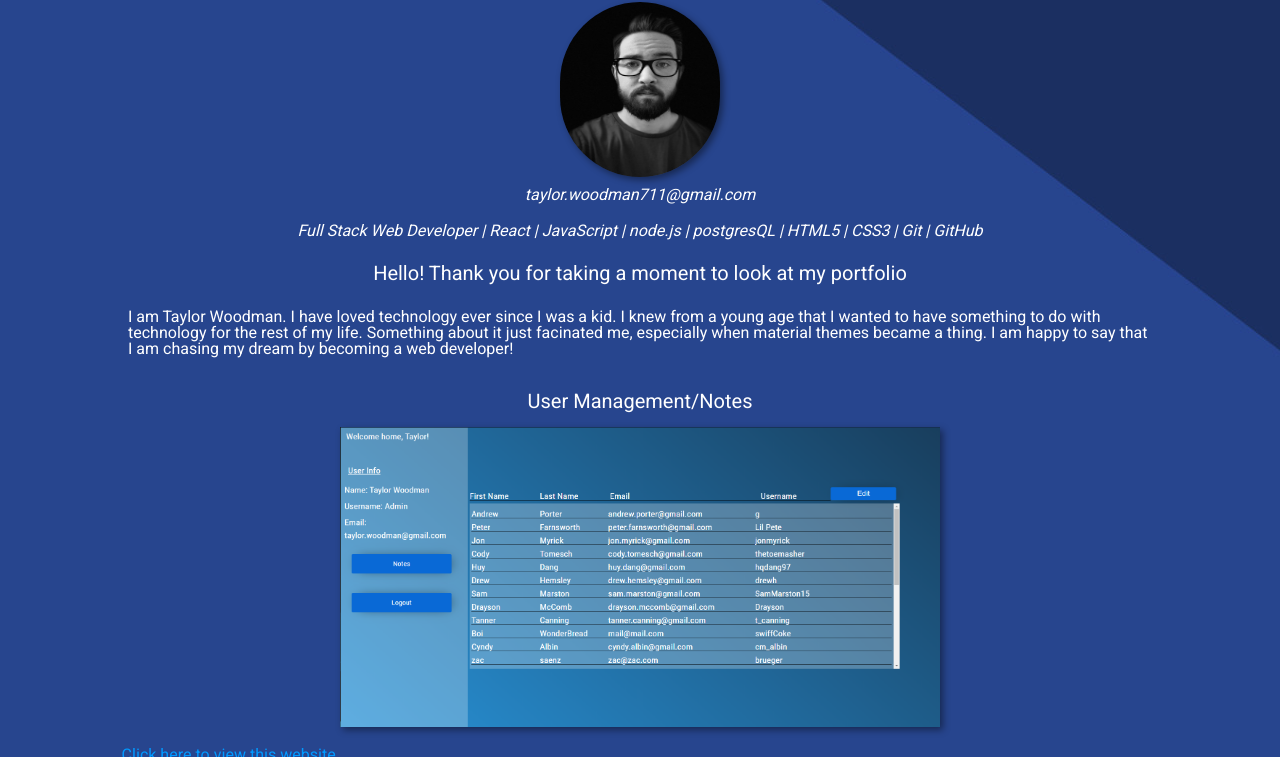
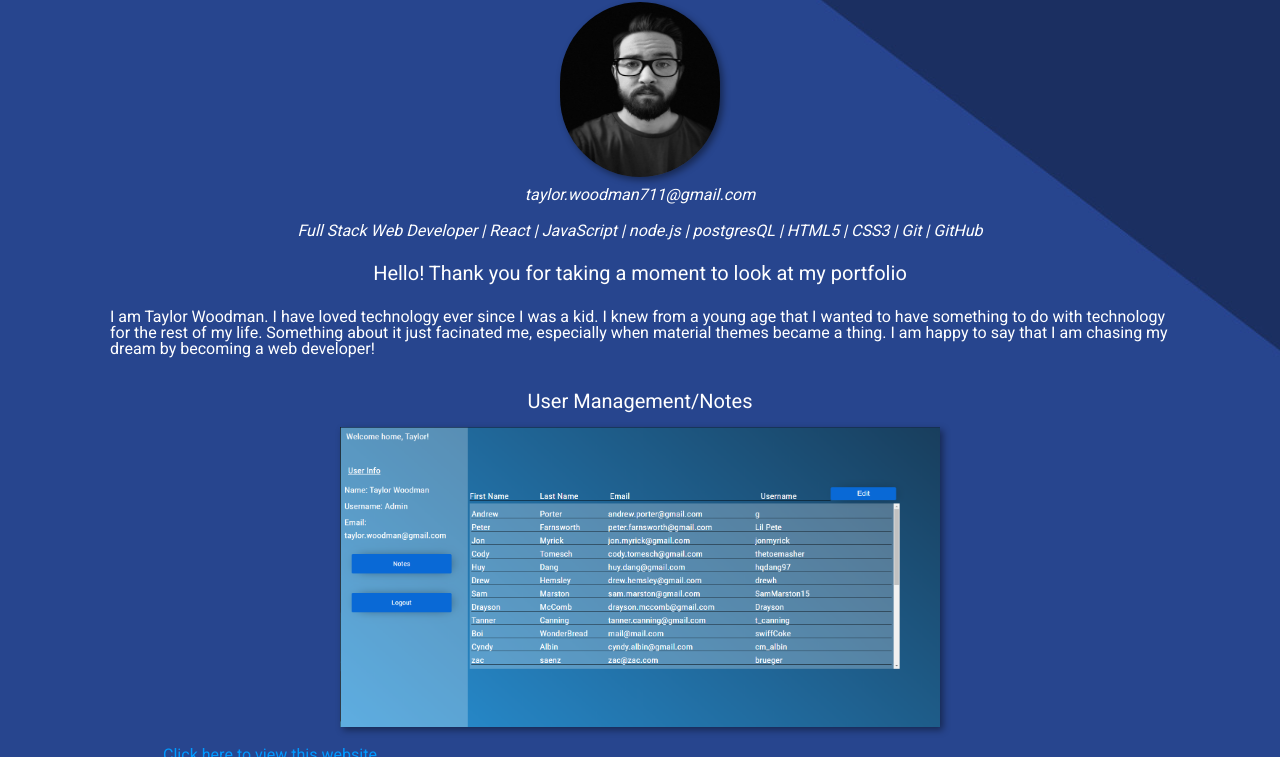
Before and after one commit to taylorwoodman/portfolio, a plain HTML site: page index.html in a window 1280 px wide. Shown: the part 43-800 px from the top of the page. Drawn offline with Linux system fonts and the light colour scheme.

Commit message:
fixing more css

```diff
--- a/index.css
+++ b/index.css
@@ -247,3 +247,11 @@ font-family: "Heebo", sans-serif;
     align-items: center;
   }
 }
+@media(min-width: 1060px){
+  .projects{
+    width: 1060px;
+  }
+  .about{
+    width: 1060px;
+  }
+}
```
